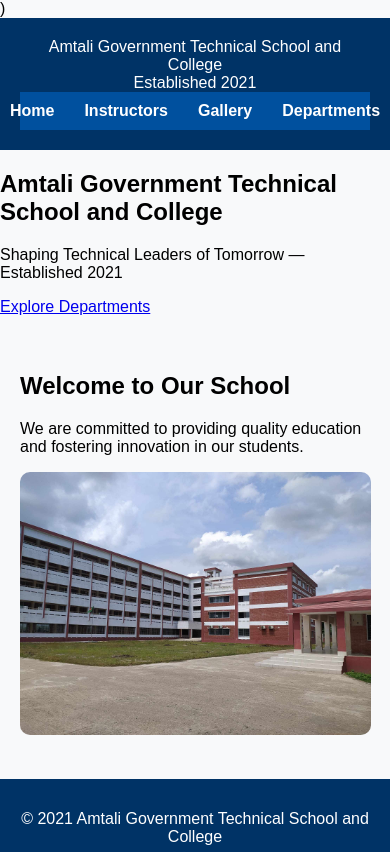
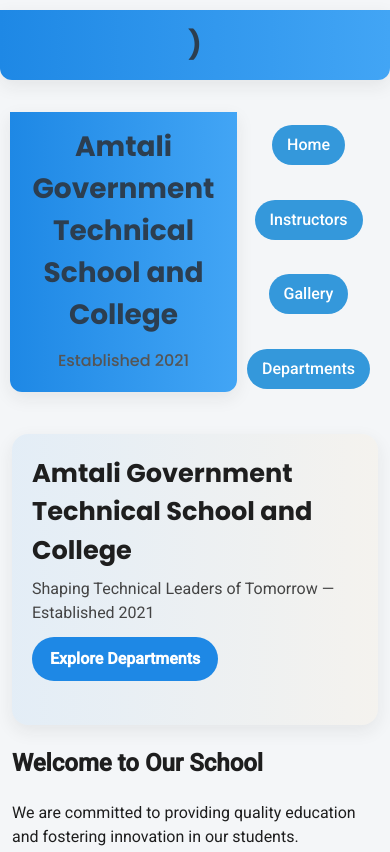
Before and after one commit to itzinfinitybeta/MY-WEBSITE-PROJECT-the-code-, a plain HTML site: page index.html in a window 390 px wide. Shown: the top 852 px of the page. Drawn offline with Linux system fonts and the light colour scheme.

Commit message:
Add files via upload

```diff
--- a/css/style.css
+++ b/css/style.css
@@ -1,63 +1,290 @@
+/* Modern, visible, rounded UI for Amtali Government Technical School and College */
+
+/* Google fonts - fallbacks included */
+@import url('https://fonts.googleapis.com/css2?family=Poppins:wght@500;700&family=Roboto:wght@300;400;500&display=swap');
+
+:root {
+  --bg: #ffffff;
+  --muted: #f4f6f8;
+  --text: #1e1e1e;
+  --primary: #1e88e5;
+  /* blue */
+  --accent: #ff9800;
+  /* orange */
+  --contact: #2e7d32;
+  /* green */
+  --card: #ffffff;
+  --glass: rgba(30,136,229,0.06);
+  --shadow: 0 6px 18px rgba(32,33,36,0.08);
+}
+
+* {
+  box-sizing: border-box;
+}
+
+html,body {
+  height: 100%;
+}
 
 body {
-    font-family: Arial, sans-serif;
-    background-color: #f8f9fa;
-    margin: 0;
-    padding: 0;
+  margin: 0;
+  font-family: 'Roboto', Arial, sans-serif;
+  background: var(--muted);
+  color: var(--text);
+  -webkit-font-smoothing: antialiased;
+  -moz-osx-font-smoothing: grayscale;
+  line-height: 1.5;
 }
+
+/* School name banner */
+.school-name {
+  background: linear-gradient(90deg,var(--primary),#42a5f5);
+  color: white;
+  text-align: center;
+  padding: 18px 12px;
+  font-family: 'Poppins', sans-serif;
+  font-weight: 600;
+  font-size: 1.25rem;
+  border-bottom-left-radius: 12px;
+  border-bottom-right-radius: 12px;
+  box-shadow: var(--shadow);
+}
+
+/* Header / Nav */
 header {
-    background: #003366;
-    color: white;
-    padding: 20px;
-    text-align: center;
+  background: transparent;
+  display: flex;
+  justify-content: center;
+  padding: 12px 10px;
 }
+
 nav {
-    background: #00509e;
-    display: flex;
-    justify-content: center;
-    padding: 10px;
+  display: flex;
+  gap: 8px;
+  flex-wrap: wrap;
+  align-items: center;
+  justify-content: center;
 }
+
 nav a {
-    color: white;
-    text-decoration: none;
-    margin: 0 15px;
-    font-weight: bold;
+  display: inline-block;
+  padding: 8px 14px;
+  border-radius: 999px;
+  text-decoration: none;
+  color: var(--text);
+  background: transparent;
+  font-weight: 500;
+  transition: all .22s ease;
+  box-shadow: none;
 }
+
 nav a:hover {
-    text-decoration: underline;
+  transform: translateY(-3px);
+  background: var(--glass);
+  color: var(--primary);
+  box-shadow: var(--shadow);
 }
-.container {
-    width: 90%;
-    margin: auto;
-    padding: 20px;
+
+nav a.active {
+  background: var(--primary);
+  color: white;
+  box-shadow: 0 8px 26px rgba(30,136,229,0.18);
 }
-.gallery, .teachers {
-    display: grid;
-    grid-template-columns: repeat(auto-fill, minmax(200px, 1fr));
-    gap: 15px;
+
+/* Main layout */
+main {
+  max-width: 1200px;
+  margin: 24px auto;
+  padding: 0 18px;
 }
-.gallery img, .teachers img {
-    width: 100%;
-    border-radius: 10px;
-    box-shadow: 0 2px 5px rgba(0,0,0,0.2);
+
+/* Hero section for index */
+.hero {
+  background: linear-gradient(90deg, rgba(30,136,229,0.08), rgba(255,152,0,0.04));
+  border-radius: 16px;
+  padding: 36px;
+  display: flex;
+  gap: 24px;
+  align-items: center;
+  justify-content: space-between;
+  box-shadow: var(--shadow);
+  margin-bottom: 20px;
 }
-.department-list {
-    display: flex;
-    flex-wrap: wrap;
-    gap: 20px;
+
+.hero .left {
+  flex: 1 1 60%;
 }
+
+.hero h2 {
+  font-family: 'Poppins',sans-serif;
+  margin: 0 0 8px;
+  color: var(--text);
+  font-size: 1.6rem;
+}
+
+.hero p {
+  margin: 0;
+  color: #444;
+}
+
+/* Department grid */
+.departments-grid {
+  display: grid;
+  grid-template-columns: repeat(auto-fit,minmax(220px,1fr));
+  gap: 18px;
+  margin-top: 12px;
+}
+
 .department {
-    flex: 1 1 calc(25% - 20px);
-    background: white;
-    border-radius: 10px;
-    padding: 20px;
-    box-shadow: 0 2px 5px rgba(0,0,0,0.2);
-    text-align: center;
+  background: var(--card);
+  padding: 18px;
+  border-radius: 14px;
+  box-shadow: var(--shadow);
+  transition: transform .25s ease,box-shadow .25s ease;
+  text-align: center;
 }
+
+.department h3 {
+  margin: 0 0 8px;
+  font-family: 'Poppins',sans-serif;
+  color: var(--primary);
+}
+
+.department p {
+  margin: 0;
+  color: #555;
+}
+
+.department:hover {
+  transform: translateY(-6px);
+  box-shadow: 0 14px 30px rgba(32,33,36,0.12);
+}
+
+/* Buttons & links */
+.btn {
+  display: inline-block;
+  padding: 10px 18px;
+  border-radius: 999px;
+  background: var(--primary);
+  color: #fff;
+  text-decoration: none;
+  font-weight: 600;
+  transition: all .2s;
+}
+
+.btn:hover {
+  background: var(--accent);
+  transform: translateY(-3px);
+}
+
+/* Cards generic */
+.card {
+  background: var(--card);
+  padding: 16px;
+  border-radius: 12px;
+  box-shadow: var(--shadow);
+}
+
+/* Gallery images */
+.gallery img {
+  width: 100%;
+  height: auto;
+  border-radius: 12px;
+  display: block;
+}
+
+/* Footer */
 footer {
-    background: #003366;
-    color: white;
-    text-align: center;
-    padding: 15px;
-    margin-top: 20px;
+  background: transparent;
+  padding: 26px 12px;
+  margin-top: 26px;
+  text-align: center;
 }
+
+footer .footer-inner {
+  max-width: 1100px;
+  margin: auto;
+  display: flex;
+  flex-direction: column;
+  gap: 8px;
+  align-items: center;
+}
+
+footer .school {
+  font-weight: 600;
+}
+
+footer .contact a {
+  color: var(--contact);
+  font-weight: 600;
+  text-decoration: none;
+}
+
+footer .back-to-top {
+  display: inline-block;
+  margin-top: 8px;
+  padding: 10px 18px;
+  border-radius: 999px;
+  background: var(--primary);
+  color: white;
+  text-decoration: none;
+}
+
+footer .back-to-top:hover {
+  background: var(--accent);
+}
+
+/* Make buttons more visible on small screens */
+@media (max-width:600px) {
+  .school-name{font-size: 1rem;
+  padding: 14px;
+}
+
+.hero {
+  flex-direction: column;
+  align-items: flex-start;
+  padding: 20px;
+}
+
+main {
+  margin: 16px auto;
+  padding: 0 12px;
+}
+
+/* Header styling */
+header {
+  text-align: center;
+  margin-bottom: 20px;
+}
+
+.school-name {
+  font-size: 28px;
+  font-weight: bold;
+  margin: 10px 0;
+  color: #2c3e50;
+}
+
+.school-name .established {
+  font-size: 16px;
+  font-weight: normal;
+  color: #555;
+}
+
+nav {
+  margin-top: 10px;
+}
+
+nav a {
+  display: inline-block;
+  margin: 0 10px;
+  padding: 8px 15px;
+  border-radius: 20px;
+  background-color: #3498db;
+  color: #fff;
+  text-decoration: none;
+  transition: background-color 0.3s ease;
+}
+
+nav a:hover {
+  background-color: #2980b9;
+}
```
